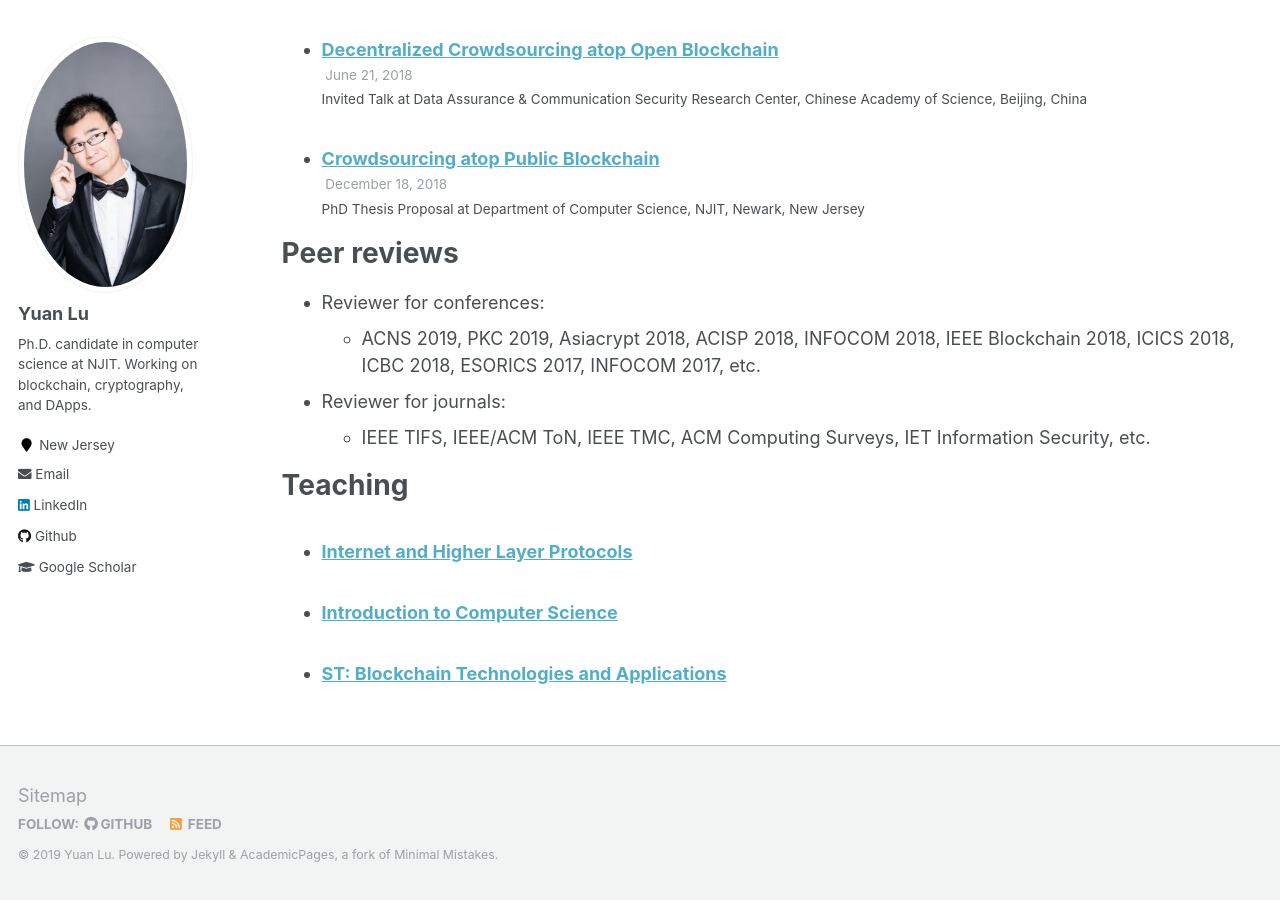
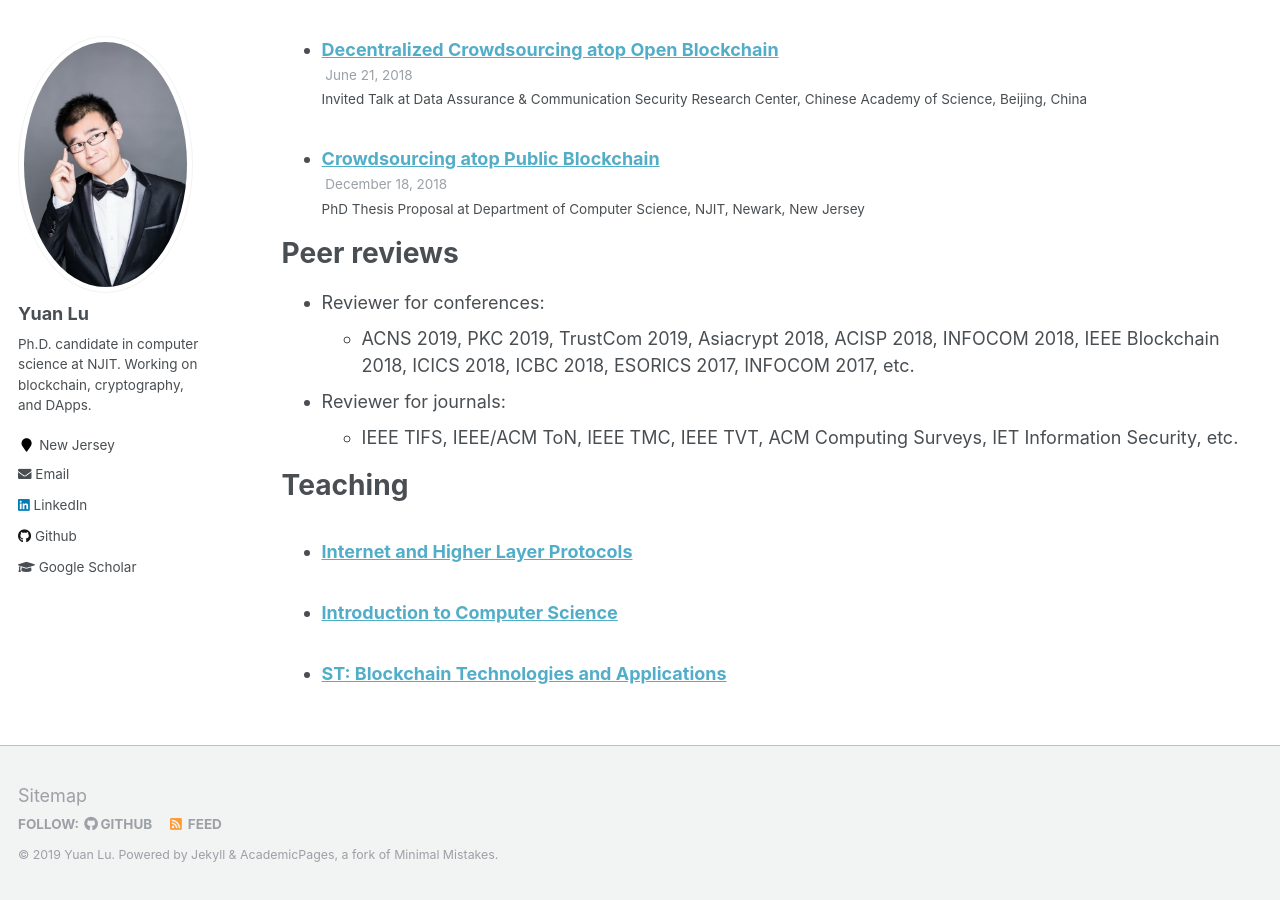
Before and after one commit to yylluu/yylluu.github.io, a Jekyll site: the page built from _pages/cv.md, in a window 1280 px wide and 900 px high, scrolled down 1643 px. Built offline with Jekyll 4.4.1, drawn with Linux system fonts in a browser that asks for light colours.

Commit message:
Update cv.md

```diff
--- a/_pages/cv.md
+++ b/_pages/cv.md
@@ -63,9 +63,9 @@ Talks
 Peer reviews
 ======
 * Reviewer for conferences:
-  * ACNS 2019, PKC 2019, Asiacrypt 2018, ACISP 2018, INFOCOM 2018, IEEE Blockchain 2018, ICICS 2018, ICBC 2018, ESORICS 2017, INFOCOM 2017, etc.
+  * ACNS 2019, PKC 2019, TrustCom 2019, Asiacrypt 2018, ACISP 2018, INFOCOM 2018, IEEE Blockchain 2018, ICICS 2018, ICBC 2018, ESORICS 2017, INFOCOM 2017, etc.
 * Reviewer for journals:
-  * IEEE TIFS, IEEE/ACM ToN, IEEE TMC, ACM Computing Surveys, IET Information Security, etc.
+  * IEEE TIFS, IEEE/ACM ToN, IEEE TMC, IEEE TVT, ACM Computing Surveys, IET Information Security, etc.
 
 Teaching
 ======
```
